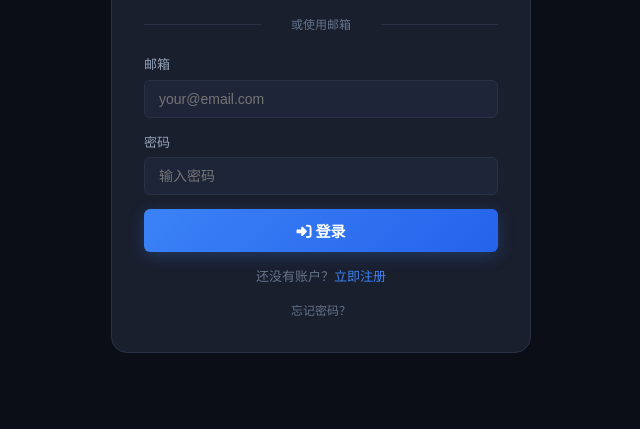
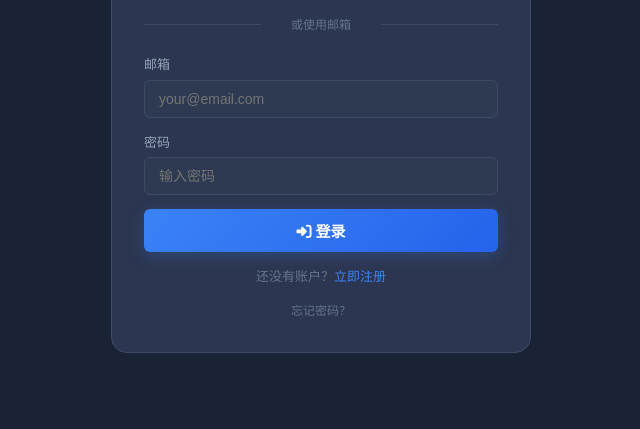
Before and after one commit to coolingyou/Investment-Tracking, a website built with Vite: page index.html in a window 1280 px wide. Shown: the part 371-800 px from the top of the page, without its empty margins (319-959 px from the left). Built offline with nearby package versions, Linux system fonts and the light colour scheme; no server answers.

Commit message:
feat: 调浅UI背景颜色，增强视觉层次感

```diff
--- a/style.css
+++ b/style.css
@@ -5,13 +5,13 @@
 
 /* ----- CSS 变量 ----- */
 :root {
-  --bg-primary: #0b0e17;
-  --bg-secondary: #111827;
-  --bg-card: #1a1f2e;
-  --bg-card-hover: #202738;
-  --bg-input: #1e2538;
-  --border-color: #2a3145;
-  --border-focus: #3b82f6;
+  --bg-primary: #1a2236;
+  --bg-secondary: #222b40;
+  --bg-card: #2c3650;
+  --bg-card-hover: #34405a;
+  --bg-input: #2e3a52;
+  --border-color: #3d4a66;
+  --border-focus: #5b9cf6;
   --text-primary: #f1f5f9;
   --text-secondary: #94a3b8;
   --text-muted: #64748b;
@@ -293,10 +293,10 @@ body {
 .table-wrapper:hover { border-color: var(--border-focus); }
 .table-responsive { overflow-x: auto; }
 table { width: 100%; border-collapse: collapse; font-size: 13px; }
-thead th { background: rgba(15,23,42,0.6); padding: 12px 14px; text-align: left; font-weight: 600; font-size: 11px; text-transform: uppercase; letter-spacing: 0.4px; color: var(--text-muted); border-bottom: 1px solid var(--border-color); white-space: nowrap; cursor: pointer; user-select: none; }
+thead th { background: rgba(26,34,54,0.8); padding: 12px 14px; text-align: left; font-weight: 600; font-size: 11px; text-transform: uppercase; letter-spacing: 0.4px; color: var(--text-muted); border-bottom: 1px solid var(--border-color); white-space: nowrap; cursor: pointer; user-select: none; }
 thead th:hover { color: var(--text-secondary); }
 thead th i { margin-left: 3px; font-size: 10px; }
-tbody tr { border-bottom: 1px solid rgba(42,49,69,0.4); transition: var(--transition); }
+tbody tr { border-bottom: 1px solid rgba(56,66,88,0.4); transition: var(--transition); }
 tbody tr:last-child { border-bottom: none; }
 tbody tr:hover { background: rgba(59,130,246,0.04); }
 tbody td { padding: 11px 14px; vertical-align: middle; color: var(--text-secondary); }
```
